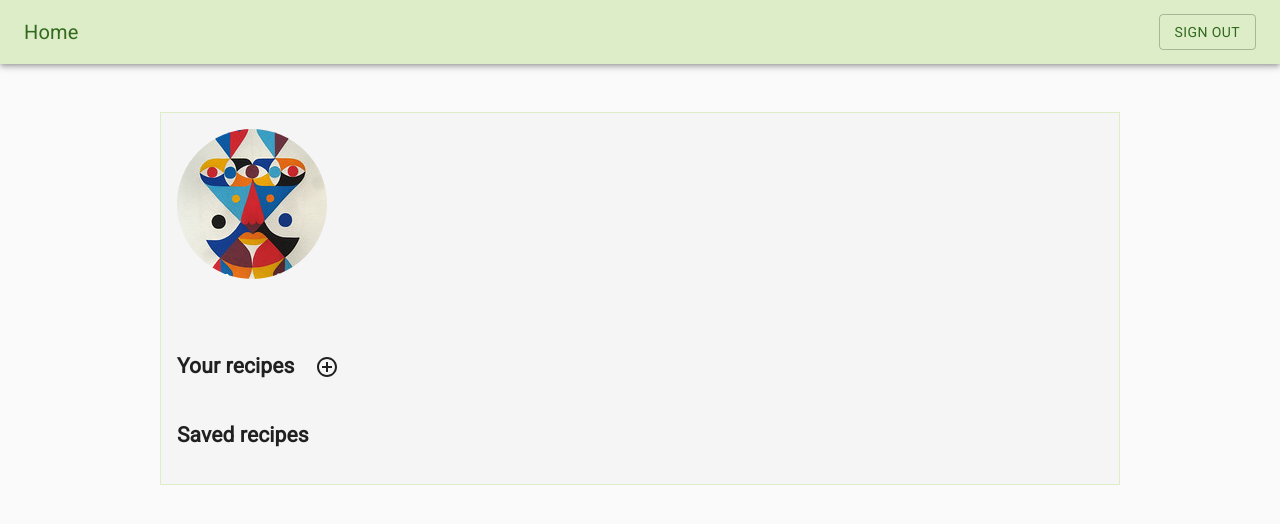
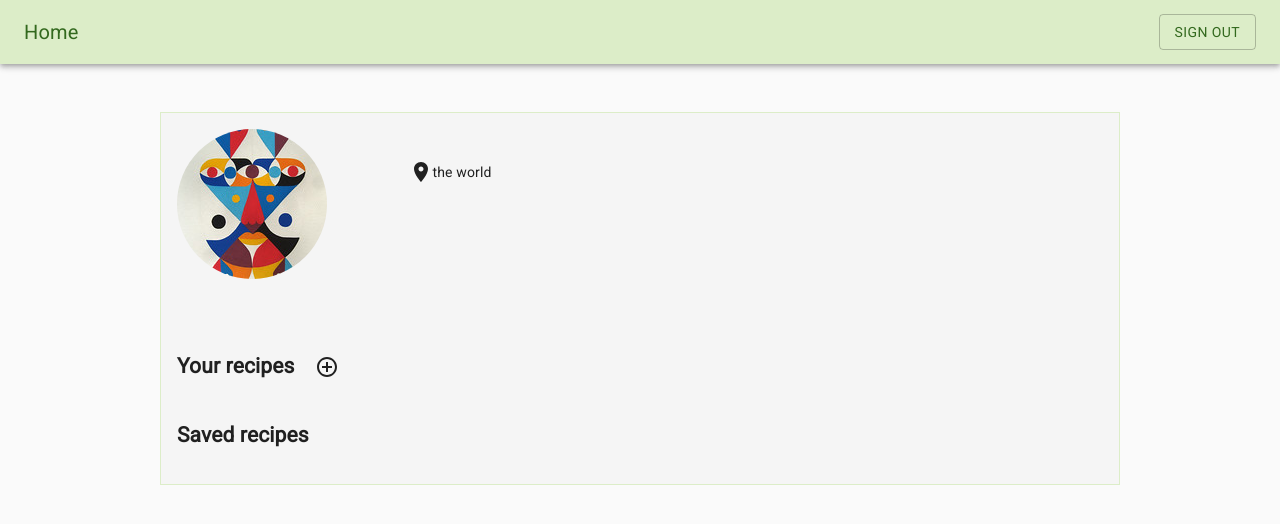
Before and after one commit to EmilieHumbert/swiss-plant-based, a Next.js app: page /profile in a window 1280 px wide. Shown: the top 524 px of the page. Built offline with nearby package versions, Linux system fonts and the light colour scheme; no server answers; the database is empty; sample sign-in values are in the browser's storage.

Commit message:
Add location item and resize grid title/image

```diff
--- a/pages/profile.js
+++ b/pages/profile.js
@@ -4,9 +4,9 @@ import Image from "next/image";
 import { useRequireAuth } from "../hooks/useRequireAuth";
 
 import { makeStyles } from "@material-ui/core/styles";
-import { Button, Container, Grid } from "@material-ui/core";
-
+import { Box, Button, Container, Grid } from "@material-ui/core";
 import AddCircleOutlineIcon from "@material-ui/icons/AddCircleOutline";
+import LocationOnIcon from "@material-ui/icons/LocationOn";
 
 const useStyles = makeStyles((theme) => ({
   root: {
@@ -30,7 +30,7 @@ export default function Profile() {
   return auth.loading || !auth.user ? null : (
     <Container className={classes.root} maxWidth={"md"} spacing={3}>
       <Grid container>
-        <Grid item xs={6}>
+        <Grid item xs={3}>
           <Image
             src="/images/profile_picture.jpg"
             alt="Profile picture"
@@ -39,8 +39,12 @@ export default function Profile() {
             height={150}
           />
         </Grid>
-        <Grid item xs={6}>
-          <h1>{auth.user.name}</h1>
+        <Grid item xs={9}>
+          <h1 margin-bottom='0'>{auth.user.name}</h1>
+          <Box display="flex" flexDirection="row" alignItems="center">
+            <LocationOnIcon />
+            <p>the world</p>
+          </Box>
         </Grid>
         <Grid item xs={12} className={classes.yourRecipes}>
           <h2>
```
